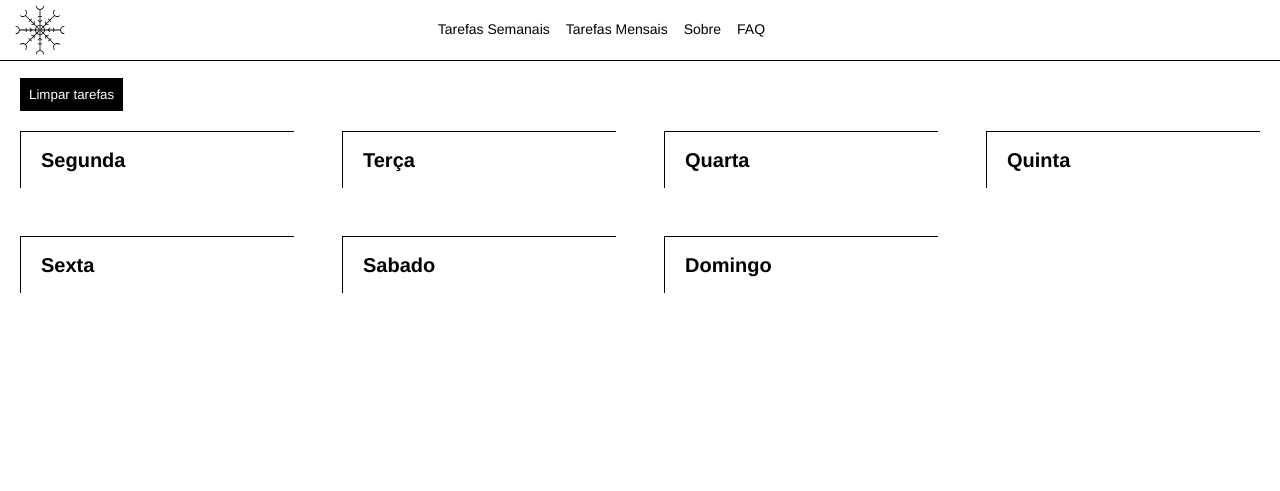
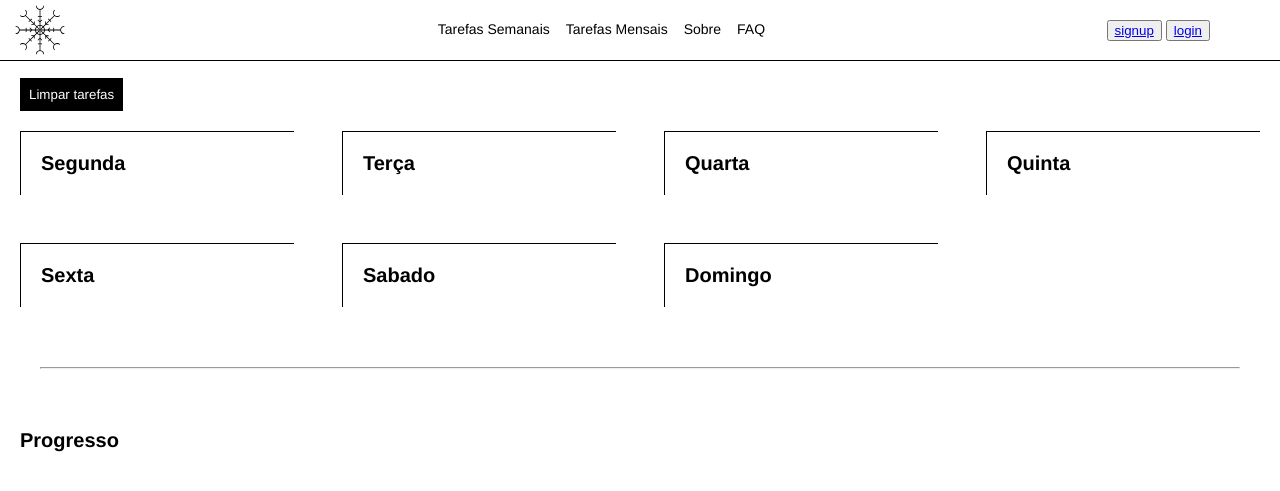
Before and after one commit to ODanielCosta/todolist, a PHP site: page / in a window 1280 px wide. Shown: the top 491 px of the page. Run offline with PHP 8.4, Linux system fonts and the light colour scheme.

Commit message:
Inicio PHP

```diff
--- a/app.js
+++ b/app.js
@@ -8,7 +8,7 @@ let domingoItemList = [];
 
 let diaDaSemana = null;
 
-let hitBox = document.querySelectorAll(".semana h2");
+let hitBox = document.querySelectorAll(".semana p");
 
 let taskInput = document.querySelectorAll('.taskInput');
 taskInput = Array.from(taskInput)
--- /dev/null
+++ b/footer.php
@@ -0,0 +1,3 @@
+</body>
+
+</html>
--- /dev/null
+++ b/header.php
@@ -0,0 +1,26 @@
+<!DOCTYPE html>
+<html lang="pt">
+
+    <head>
+        <meta charset="UTF-8">
+        <meta http-equiv="X-UA-Compatible" content="IE=edge">
+        <meta name="viewport" content="width=device-width, initial-scale=1.0">
+        <title>Task Manager</title>
+        <link rel="stylesheet" href="style.css">
+        <script src="https://ajax.googleapis.com/ajax/libs/jquery/3.6.0/jquery.min.js" defer></script>
+        <script src="app.js" type="text/javascript" defer></script>
+    </head>
+
+        <header>
+            <img id="site-logo" src="img/logo_black.svg" alt="Website Logo">
+            <div class="site-menu">
+                <button class="menu-btn">Tarefas Semanais</button>
+                <button class="menu-btn">Tarefas Mensais</button>
+                <button class="menu-btn">Sobre</button>
+                <button class="menu-btn">FAQ</button>
+            </div>
+            <div class="login-menu">
+                <button class="signup.php"><a href="signup.php">signup</a></button>
+                <button class="login"><a href="login.php">login</a></button>
+            </div>
+        </header>
--- a/index.html
+++ /dev/null
@@ -1,84 +0,0 @@
-<!DOCTYPE html>
-<html lang="pt">
-
-    <head>
-        <meta charset="UTF-8">
-        <meta http-equiv="X-UA-Compatible" content="IE=edge">
-        <meta name="viewport" content="width=device-width, initial-scale=1.0">
-        <title>Task Manager</title>
-        <link rel="stylesheet" href="style.css">
-        <script src="https://ajax.googleapis.com/ajax/libs/jquery/3.6.0/jquery.min.js" defer></script>
-        <script src="app.js" type="text/javascript" defer></script>
-    </head>
-
-    <body>
-
-        <header>
-            <img id="site-logo" src="img/logo_black.svg" alt="Website Logo">
-            <div class="site-menu">
-                <button class="menu-btn">Tarefas Semanais</button>
-                <button class="menu-btn">Tarefas Mensais</button>
-                <button class="menu-btn">Sobre</button>
-                <button class="menu-btn">FAQ</button>
-            </div>
-        </header>
-
-        <br>
-
-        <main>
-            <button class="clear-all" onclick="clearItems()">Limpar tarefas</button>
-
-        <br>
-
-        <div class="semana">
-
-            <div class="box segunda">
-                <h2>Segunda</h2>
-                <input type="text" class="taskInput" id="taskInput1" placeholder="Insira a sua tarefa" style="display:none">
-                <ul class="taskList" id="taskList1"></ul>
-            </div>
-
-            <div class="box terca">
-                <h2>Terça</h2>
-                <input type="text" class="taskInput" id="taskInput2" placeholder="Insira a sua tarefa" style="display:none">
-                <ul class="taskList" id="taskList2"></ul>
-            </div>
-
-            <div class="box quarta">
-                <h2>Quarta</h2>
-                <input type="text" class="taskInput" id="taskInput3" placeholder="Insira a sua tarefa" style="display:none">
-                <ul class="taskList" id="taskList3"></ul>
-            </div>
-
-            <div class="box quinta">
-                <h2>Quinta</h2>
-                <input type="text" class="taskInput" id="taskInput4" placeholder="Insira a sua tarefa" style="display:none">
-                <ul class="taskList" id="taskList4"></ul>
-            </div>
-
-            <div class="box sexta">
-                <h2>Sexta</h2>
-                <input type="text" class="taskInput" id="taskInput5" placeholder="Insira a sua tarefa" style="display:none">
-                <ul class="taskList" id="taskList5"></ul>
-            </div>
-
-            <div class="box sabado">
-                <h2>Sabado</h2>
-                <input type="text" class="taskInput" id="taskInput6" placeholder="Insira a sua tarefa" style="display:none">
-                <ul class="taskList" id="taskList6"></ul>
-            </div>
-
-            <div class="box domingo">
-                <h2>Domingo</h2>
-                <input type="text" class="taskInput" id="taskInput7" placeholder="Insira a sua tarefa" style="display:none">
-                <ul class="taskList" id="taskList7"></ul>
-            </div>
-
-        </div>
-
-    </main>
-
-
-    </body>
-
-</html>
--- /dev/null
+++ b/index.php
@@ -0,0 +1,70 @@
+<?php
+    include_once 'header.php';
+?>
+        <body>
+        <br>
+
+        <main>
+            <button class="clear-all" onclick="clearItems()">Limpar tarefas</button>
+
+        <br>
+
+        <div class="semana">
+
+            <div class="box segunda">
+                <p class="weekday-title">Segunda</p>
+                <input type="text" class="taskInput" id="taskInput1" placeholder="Insira a sua tarefa" style="display:none">
+                <ul class="taskList" id="taskList1"></ul>
+            </div>
+
+            <div class="box terca">
+                <p class="weekday-title">Terça</p>
+                <input type="text" class="taskInput" id="taskInput2" placeholder="Insira a sua tarefa" style="display:none">
+                <ul class="taskList" id="taskList2"></ul>
+            </div>
+
+            <div class="box quarta">
+                <p class="weekday-title">Quarta</p>
+                <input type="text" class="taskInput" id="taskInput3" placeholder="Insira a sua tarefa" style="display:none">
+                <ul class="taskList" id="taskList3"></ul>
+            </div>
+
+            <div class="box quinta">
+                <p class="weekday-title">Quinta</p>
+                <input type="text" class="taskInput" id="taskInput4" placeholder="Insira a sua tarefa" style="display:none">
+                <ul class="taskList" id="taskList4"></ul>
+            </div>
+
+            <div class="box sexta">
+                <p class="weekday-title">Sexta</p>
+                <input type="text" class="taskInput" id="taskInput5" placeholder="Insira a sua tarefa" style="display:none">
+                <ul class="taskList" id="taskList5"></ul>
+            </div>
+
+            <div class="box sabado">
+                <p class="weekday-title">Sabado</p>
+                <input type="text" class="taskInput" id="taskInput6" placeholder="Insira a sua tarefa" style="display:none">
+                <ul class="taskList" id="taskList6"></ul>
+            </div>
+
+            <div class="box domingo">
+                <p class="weekday-title">Domingo</p>
+                <input type="text" class="taskInput" id="taskInput7" placeholder="Insira a sua tarefa" style="display:none">
+                <ul class="taskList" id="taskList7"></ul>
+            </div>
+
+        </div>
+
+        <hr style="margin:60px 20px">
+
+        <div class="achivements">
+            <p class="achiev-title">Progresso</p>
+        </div>
+
+
+    </main>
+
+
+<?php
+    include_once 'footer.php';
+?>
--- a/style.css
+++ b/style.css
@@ -36,6 +36,12 @@ header{
     font-family: "Helvetica Neue",Helvetica,sans;
 }
 
+.login-menu{
+    position: absolute;
+    top: 20px;
+    right: 70px;
+}
+
 
 /*TO-DO*/
 
@@ -66,9 +72,10 @@ main{
 
 }
 
-h2{
+.weekday-title,.achiev-title{
     font-size: 20px;
     font-family: "Helvetica Neue",Helvetica,sans;
+    font-weight: bold;
 }
 
 
```
Also changed, not shown: signup.php (added).
